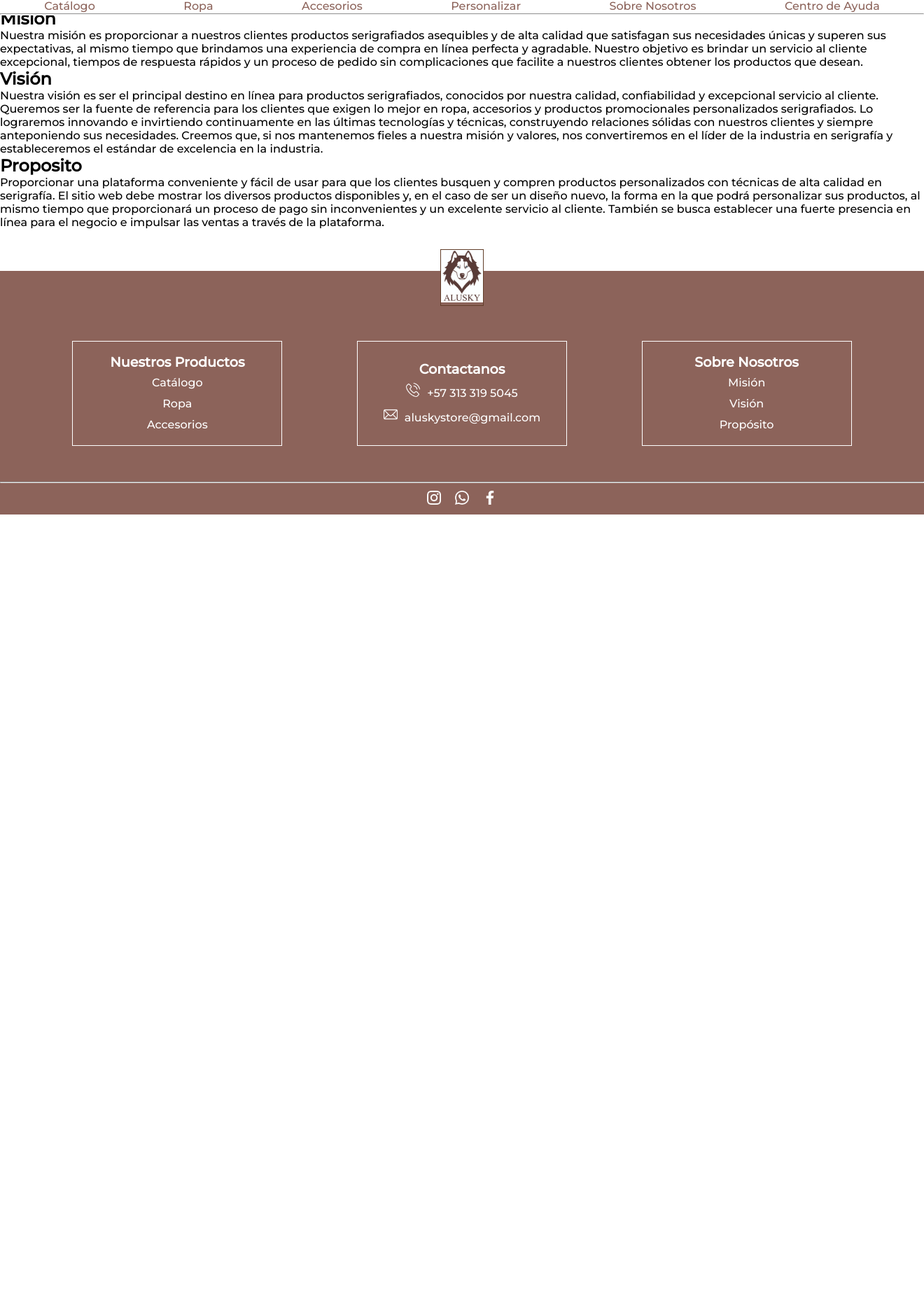
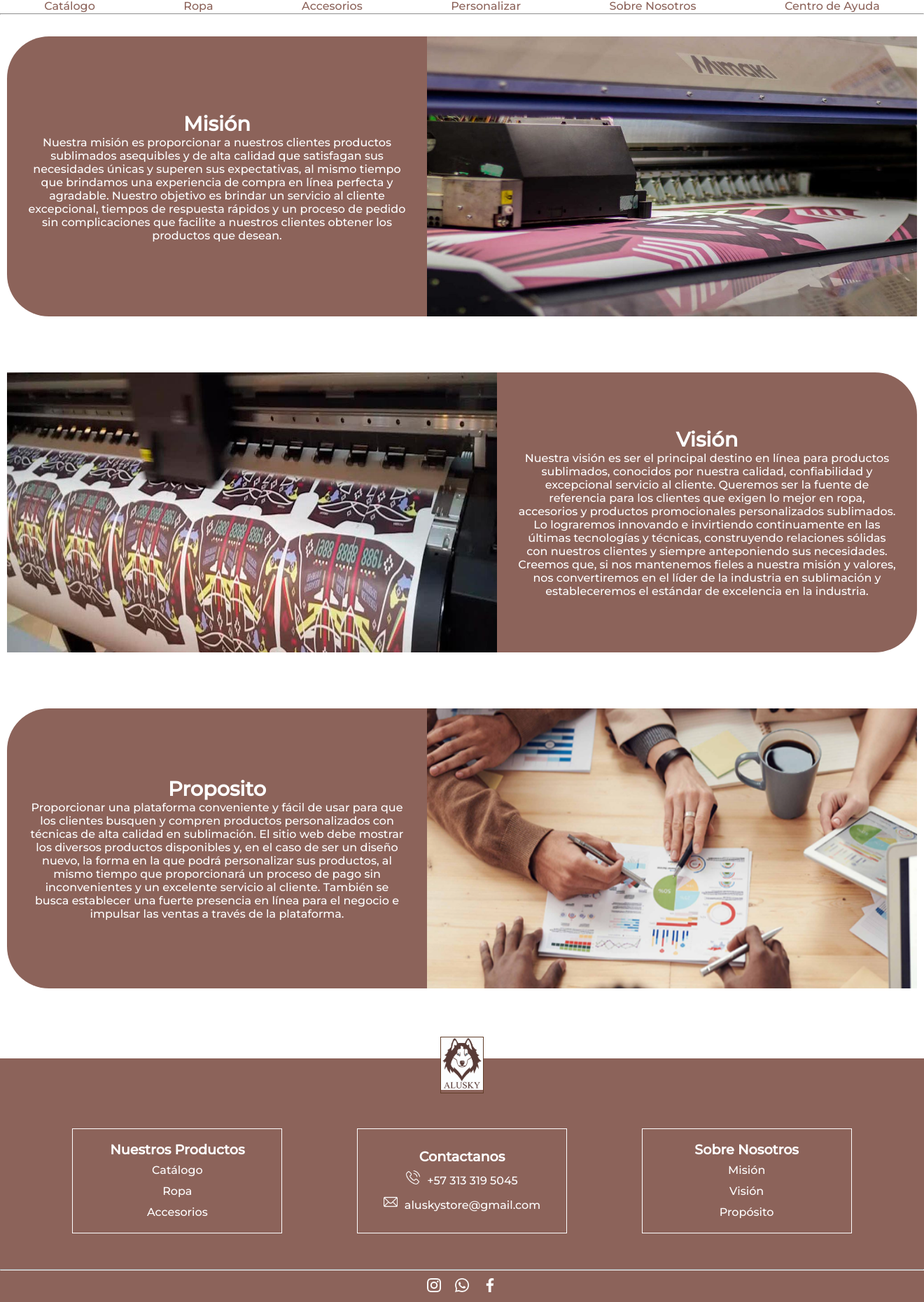
Before and after one commit to NatalyPescador/Alusky-Store.github.io, a PHP site: the page made by Sobre Nosotros/index.html in a window 1320 px wide. Shown: the part 78-1938 px from the top of the page at 70% size. Before the commit the page ends 813 px from the top, so only its background shows below. Run offline with PHP 8.4, Linux system fonts and the light colour scheme.

Commit message:
Añadiendo contenido a la sección Sobre Nosotros

```diff
--- a/Sobre Nosotros/index.html
+++ b/Sobre Nosotros/index.html
@@ -39,17 +39,32 @@
             </div>
         </header>
         <main>
-            <section>
-                <h2>Misión</h2>
-                <p>Nuestra misión es proporcionar a nuestros clientes productos serigrafiados asequibles y de alta calidad que satisfagan sus necesidades únicas y superen sus expectativas, al mismo tiempo que brindamos una experiencia de compra en línea perfecta y agradable. Nuestro objetivo es brindar un servicio al cliente excepcional, tiempos de respuesta rápidos y un proceso de pedido sin complicaciones que facilite a nuestros clientes obtener los productos que desean. </p>
+            <section class="section1" id="mision">
+                <div class="div-contenido">
+                    <h2>Misión</h2>
+                    <p>Nuestra misión es proporcionar a nuestros clientes productos sublimados asequibles y de alta calidad que satisfagan sus necesidades únicas y superen sus expectativas, al mismo tiempo que brindamos una experiencia de compra en línea perfecta y agradable. Nuestro objetivo es brindar un servicio al cliente excepcional, tiempos de respuesta rápidos y un proceso de pedido sin complicaciones que facilite a nuestros clientes obtener los productos que desean. </p>
+                </div>
+                <div>
+                    <img src="../Imagenes/Misión.jpg" alt="Impresora de sublimación textil" class="sobre-nosotros-img">
+                </div>
             </section>
-            <section>
-                <h2>Visión</h2>
-                <p>Nuestra visión es ser el principal destino en línea para productos serigrafiados, conocidos por nuestra calidad, confiabilidad y excepcional servicio al cliente. Queremos ser la fuente de referencia para los clientes que exigen lo mejor en ropa, accesorios y productos promocionales personalizados serigrafiados. Lo lograremos innovando e invirtiendo continuamente en las últimas tecnologías y técnicas, construyendo relaciones sólidas con nuestros clientes y siempre anteponiendo sus necesidades. Creemos que, si nos mantenemos fieles a nuestra misión y valores, nos convertiremos en el líder de la industria en serigrafía y estableceremos el estándar de excelencia en la industria.</p>
+            <section class="section2" id="vision">
+                <div>
+                    <img src="../Imagenes/Visión.jpg" alt="Impresora de sublimación textil" class="sobre-nosotros-img">
+                </div>
+                <div class="div-contenido">
+                    <h2>Visión</h2>
+                    <p>Nuestra visión es ser el principal destino en línea para productos sublimados, conocidos por nuestra calidad, confiabilidad y excepcional servicio al cliente. Queremos ser la fuente de referencia para los clientes que exigen lo mejor en ropa, accesorios y productos promocionales personalizados sublimados. Lo lograremos innovando e invirtiendo continuamente en las últimas tecnologías y técnicas, construyendo relaciones sólidas con nuestros clientes y siempre anteponiendo sus necesidades. Creemos que, si nos mantenemos fieles a nuestra misión y valores, nos convertiremos en el líder de la industria en sublimación y estableceremos el estándar de excelencia en la industria.</p>
+                </div>
             </section>
-            <section>
-                <h2>Proposito</h2>
-                <p>Proporcionar una plataforma conveniente y fácil de usar para que los clientes busquen y compren productos personalizados con técnicas de alta calidad en serigrafía. El sitio web debe mostrar los diversos productos disponibles y, en el caso de ser un diseño nuevo, la forma en la que podrá personalizar sus productos, al mismo tiempo que proporcionará un proceso de pago sin inconvenientes y un excelente servicio al cliente. También se busca establecer una fuerte presencia en línea para el negocio e impulsar las ventas a través de la plataforma. </p>
+            <section class="section3" id="proposito">
+                <div class="div-contenido">
+                    <h2>Proposito</h2>
+                    <p>Proporcionar una plataforma conveniente y fácil de usar para que los clientes busquen y compren productos personalizados con técnicas de alta calidad en sublimación. El sitio web debe mostrar los diversos productos disponibles y, en el caso de ser un diseño nuevo, la forma en la que podrá personalizar sus productos, al mismo tiempo que proporcionará un proceso de pago sin inconvenientes y un excelente servicio al cliente. También se busca establecer una fuerte presencia en línea para el negocio e impulsar las ventas a través de la plataforma. </p>
+                </div>
+                <div>
+                    <img src="../Imagenes/Proposito.png" alt="Impresora de sublimación textil" class="sobre-nosotros-img">
+                </div>
             </section>
         </main>
         <footer>
--- a/Sobre Nosotros/style.css
+++ b/Sobre Nosotros/style.css
@@ -181,7 +181,41 @@ hr.line__bar {
 
 /*Aquí termina el codigo de estilo para el header*/
 
+main {
+    width: 100vw;
+    height: 100%;
+    display: flex;
+    flex-direction: column;
+}
 
+.section1, .section2, .section3 {
+    width: 1300px;
+    height: 400px;
+    margin: 40px 0;
+    display: flex;
+    background-color: #8C635A;
+    color: #ffffff;
+    border-radius: 60px;
+    align-self: center;
+}
+
+.section1 h2, .section2 h2, .section3 h2 {
+    color: #ffffff;
+    font-size: 1.8em;
+}
+
+.section1 img, .section2 img, .section3 img {
+    width: 700px;
+    height: 400px;
+}
+
+.div-contenido {
+    display: flex;
+    flex-direction: column;
+    align-self: center;
+    text-align: center;
+    margin: 0 30px;
+}
 
 
 
--- a/index.html
+++ b/index.html
@@ -176,9 +176,9 @@
                     <div class="lista-nosotros">
                         <ul>
                             <li class="item-list3">Sobre Nosotros</li>
-                            <li class="item-list3"><a href="Sobre Nosotros/index.html">Misión</a></li>
-                            <li class="item-list3"><a href="Sobre Nosotros/index.html">Visión</a></li>
-                            <li class="item-list3"><a href="Sobre Nosotros/index.html">Propósito</a></li>
+                            <li class="item-list3"><a href="Sobre Nosotros/index.html#mision">Misión</a></li>
+                            <li class="item-list3"><a href="Sobre Nosotros/index.html#vision">Visión</a></li>
+                            <li class="item-list3"><a href="Sobre Nosotros/index.html#proposito">Propósito</a></li>
                         </ul>
                     </div>
                 </div>
```
Also changed, not shown: Imagenes/Misión.jpg (added), Imagenes/Proposito.png (added), Imagenes/Visión.jpg (added).
